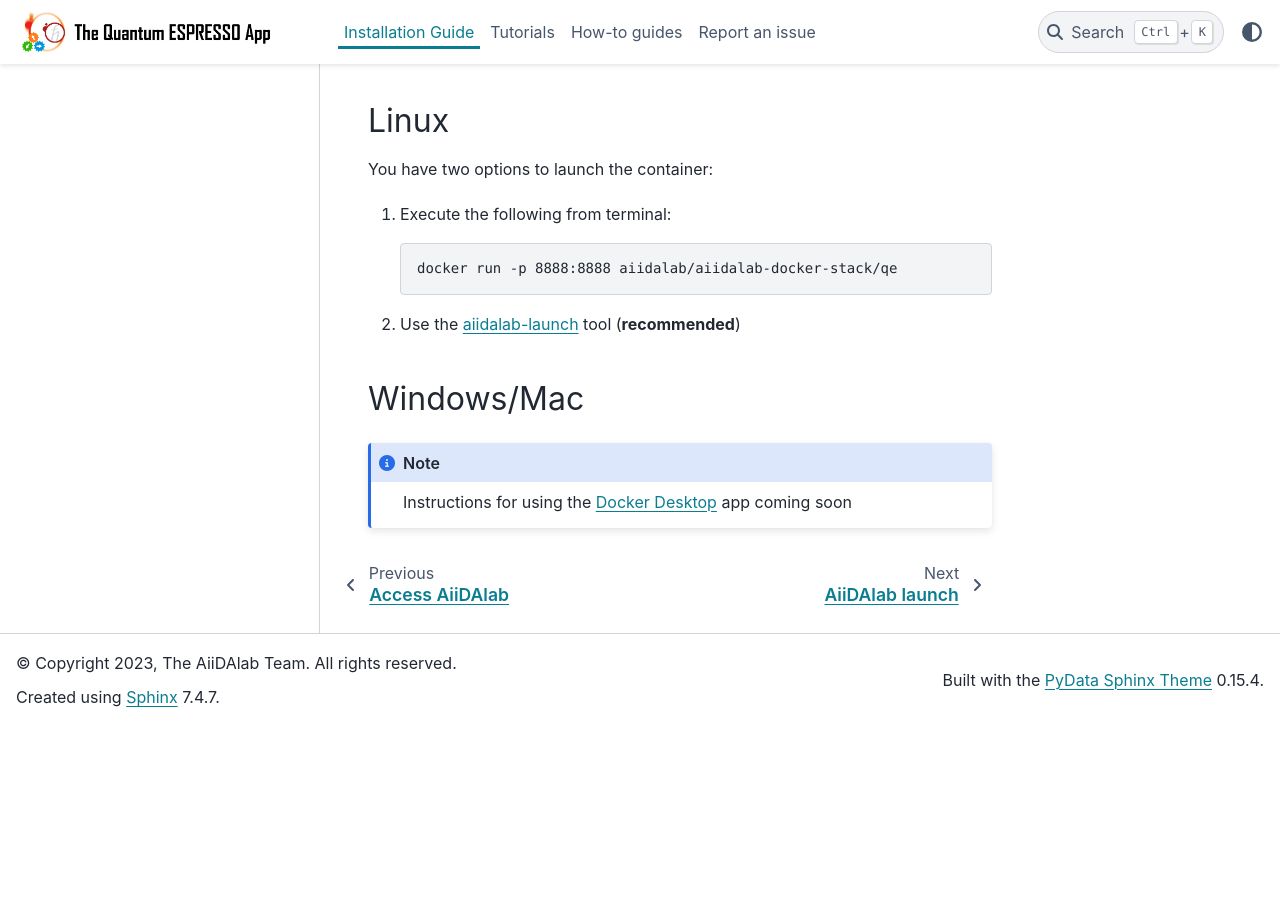
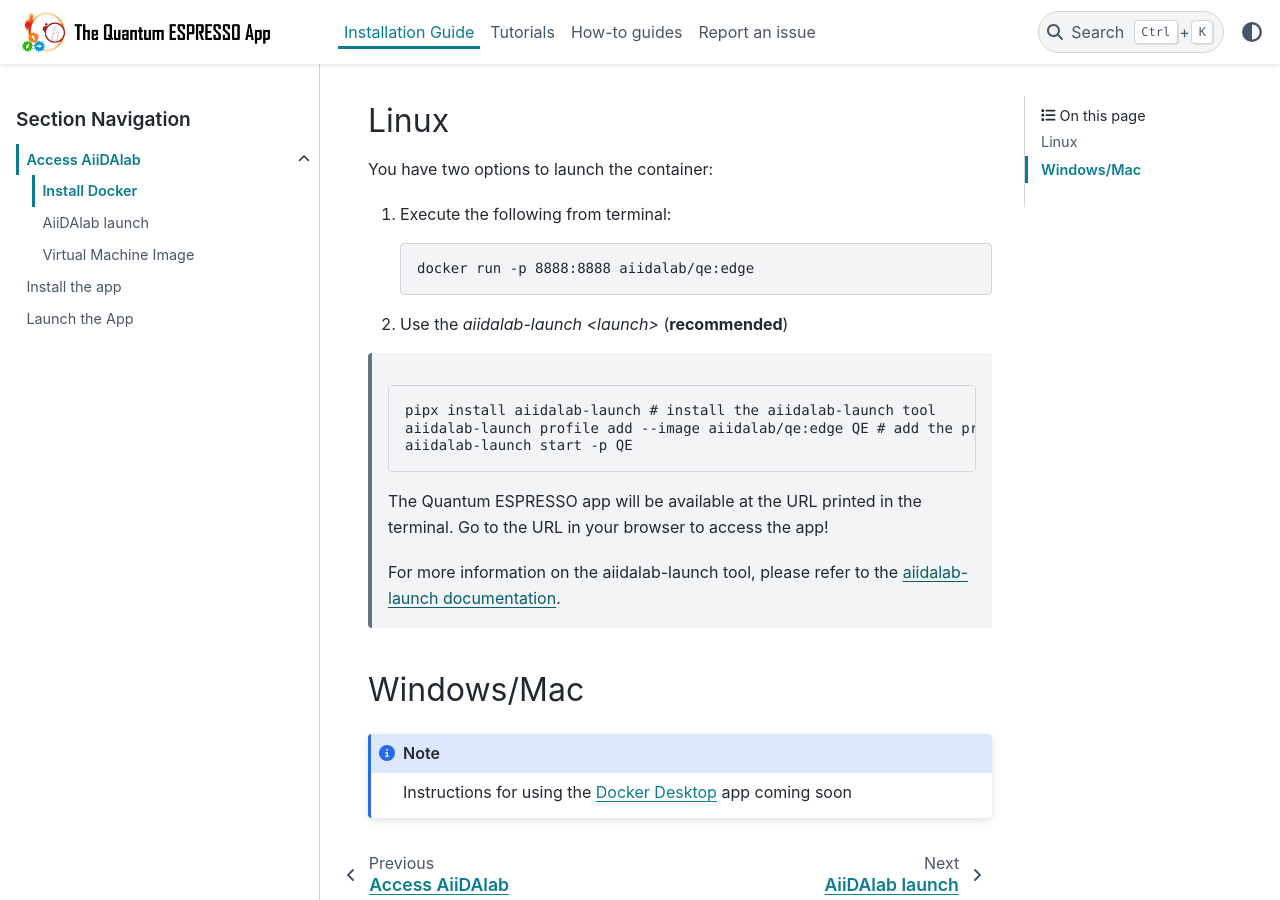
Before and after one commit to aiidalab/aiidalab-qe, a Sphinx documentation site: the page built from docs/source/installation/aiidalab/docker.rst, in a window 1280 px wide and 900 px high, scrolled down 641 px. Built offline with Sphinx 7.4.7 and the PyData theme 0.15.4, drawn with Linux system fonts in a browser that asks for light colours; before the commit the page ends 1367 px from its top, so only the background shows below that.

Commit message:
Doc: using the new propared qe image

```diff
--- a/docs/source/installation/aiidalab/docker.rst
+++ b/docs/source/installation/aiidalab/docker.rst
@@ -23,9 +23,19 @@
 
    .. code-block:: console
 
-      docker run -p 8888:8888 aiidalab/aiidalab-docker-stack/qe
+      docker run -p 8888:8888 aiidalab/qe:edge
 
-#.  Use the :doc:`aiidalab-launch <launch>` tool (**recommended**)
+#.  Use the `aiidalab-launch <launch>` (**recommended**)
+
+   .. code-block:: console
+
+      pipx install aiidalab-launch # install the aiidalab-launch tool
+      aiidalab-launch profile add --image aiidalab/qe:edge QE # add the profile named QE and set to using image aiidalab/qe:edge. Select `n` for the question `Do you want to edit it now? [Y/n]:`
+      aiidalab-launch start -p QE
+
+   The Quantum ESPRESSO app will be available at the URL printed in the terminal. Go to the URL in your browser to access the app!
+
+   For more information on the aiidalab-launch tool, please refer to the :doc:`aiidalab-launch documentation <launch>`.
 
 Windows/Mac
 ***********
```
